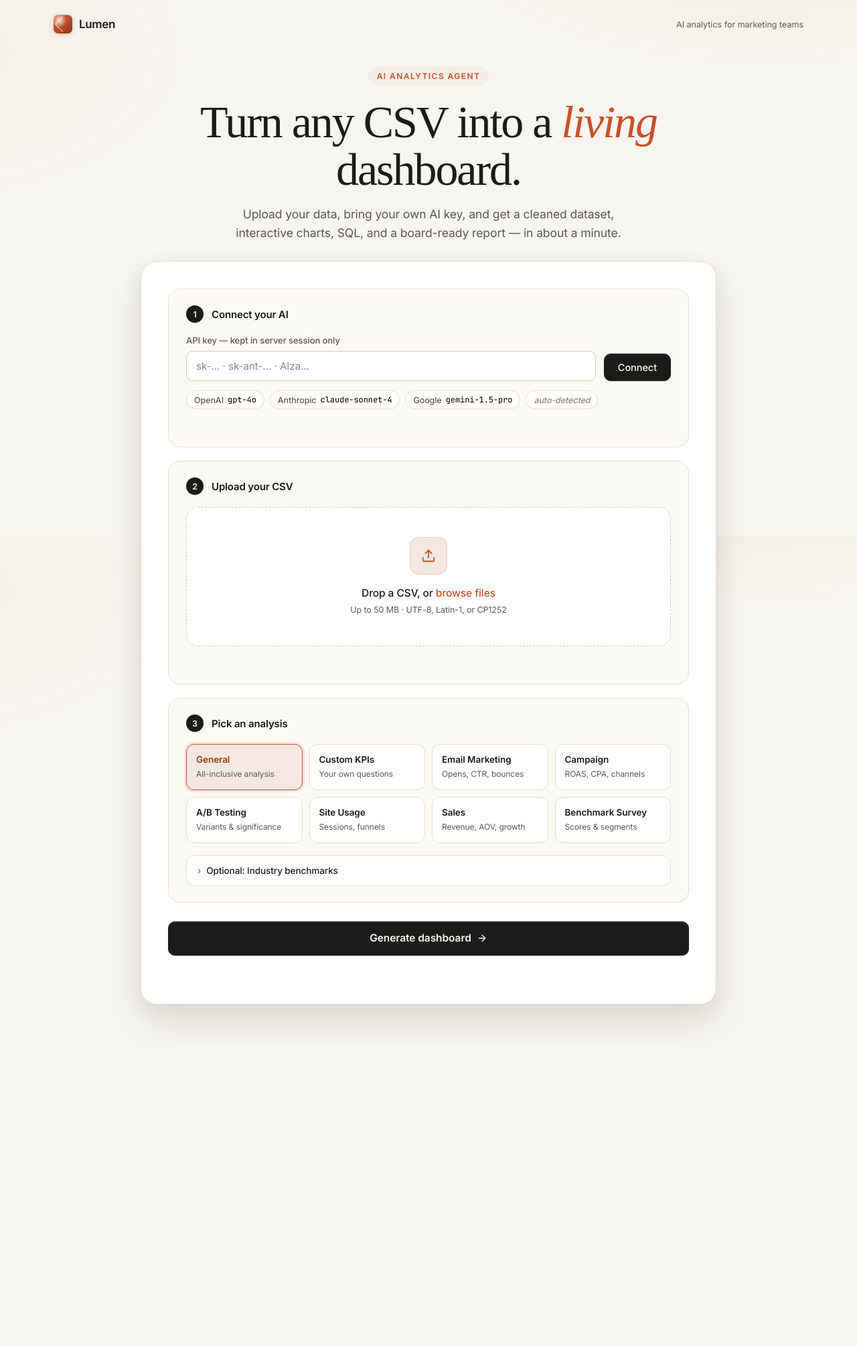
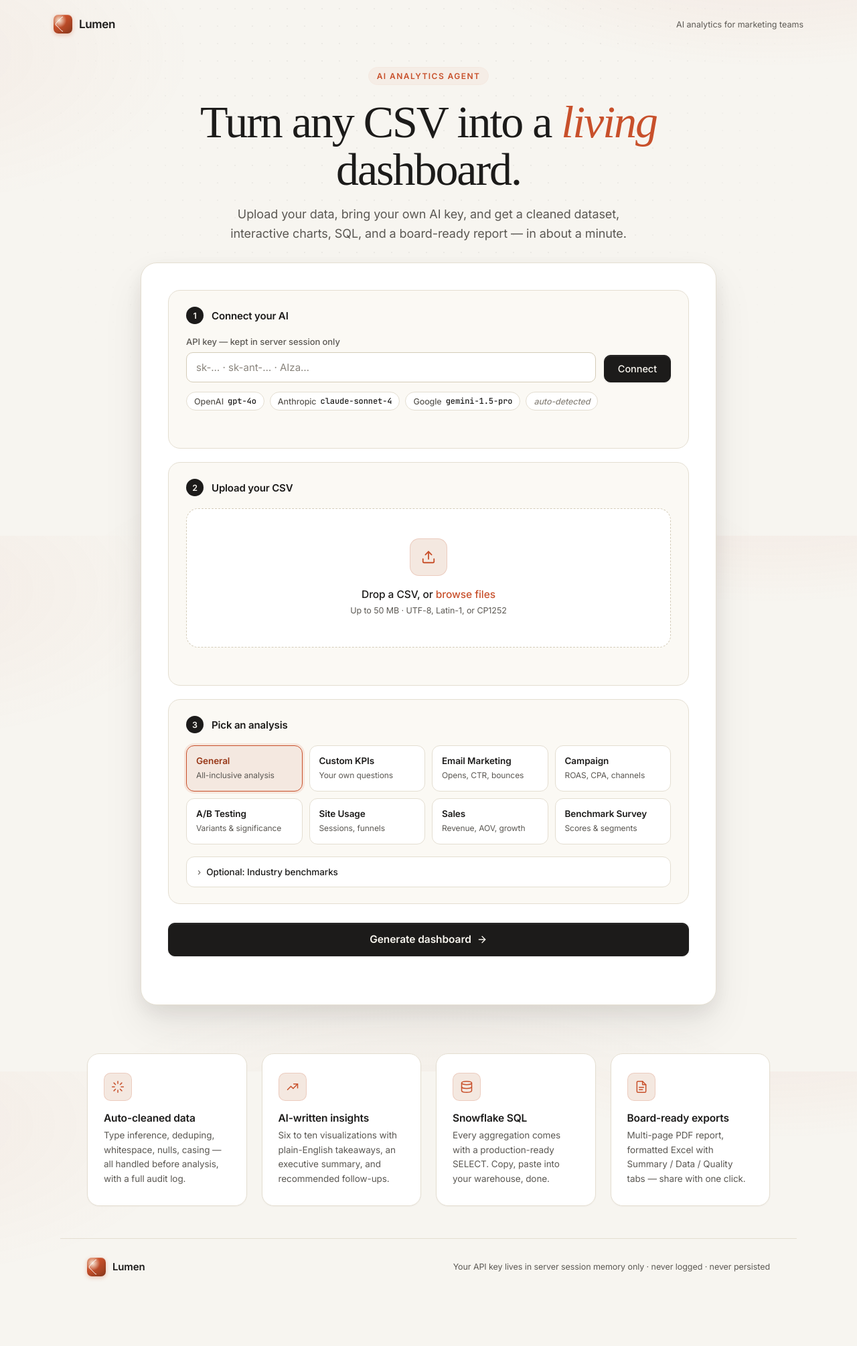
Before and after one commit to joongsukkie/dashboard, a Flask app: page / in a window 1280 px wide. Shown: the whole page at 67% size. Before the commit the page ends 1526 px from the top, so only its background shows below. Run offline with Flask 3, Linux system fonts and the light colour scheme; some libraries are stand-ins or nearby versions; some web fonts are replaced.

Commit message:
Polish landing: feature strip, footer, richer background, refined type

```diff
--- a/static/css/style.css
+++ b/static/css/style.css
@@ -58,10 +58,24 @@ html, body {
 
 body {
   background-image:
-    radial-gradient(900px 420px at 90% -150px, rgba(200, 80, 43, 0.08), transparent 60%),
-    radial-gradient(700px 380px at -10% 10%, rgba(200, 80, 43, 0.04), transparent 60%);
+    radial-gradient(900px 420px at 90% -150px, rgba(200, 80, 43, 0.10), transparent 60%),
+    radial-gradient(700px 380px at -10% 10%, rgba(200, 80, 43, 0.05), transparent 60%),
+    radial-gradient(1000px 500px at 50% 120%, rgba(142, 58, 29, 0.06), transparent 60%);
   background-attachment: fixed;
+  position: relative;
 }
+body::before {
+  content: "";
+  position: fixed; inset: 0;
+  background-image: radial-gradient(rgba(28, 27, 26, 0.05) 1px, transparent 1px);
+  background-size: 26px 26px;
+  background-position: 0 0;
+  pointer-events: none;
+  z-index: 0;
+  mask-image: radial-gradient(ellipse at 50% 20%, black 30%, transparent 70%);
+  -webkit-mask-image: radial-gradient(ellipse at 50% 20%, black 30%, transparent 70%);
+}
+#setup-screen, #dashboard { position: relative; z-index: 1; }
 
 h1, h2, h3, h4 { margin: 0; font-weight: 600; color: var(--ink); letter-spacing: -0.02em; }
 
@@ -211,13 +225,21 @@ textarea { resize: vertical; line-height: 1.6; }
   font-family: var(--font-serif);
 }
 .hero-sub {
-  font-size: 17.5px;
+  font-size: 18px;
   line-height: 1.6;
   color: var(--ink-muted);
   max-width: 620px;
-  margin: 0 auto;
+  margin: 0 auto 28px;
   letter-spacing: -0.005em;
 }
+
+.hero-marks {
+  display: inline-flex; align-items: center; gap: 18px;
+  flex-wrap: wrap; justify-content: center;
+  color: var(--ink-dim); font-size: 13px; font-weight: 500;
+}
+.hero-marks .dot { width: 4px; height: 4px; border-radius: 50%; background: var(--line-strong); }
+.hero-marks b { color: var(--ink); font-weight: 600; }
 
 /* ==========================================================================
    Setup card
@@ -594,8 +616,74 @@ textarea { resize: vertical; line-height: 1.6; }
 
 #outlier-body .table-wrap { max-height: 300px; }
 
+/* ==========================================================================
+   Feature strip + footer (landing)
+   ========================================================================== */
+.feature-strip {
+  max-width: 1100px;
+  margin: 72px auto 40px;
+  padding: 0 40px;
+}
+.feature-strip-inner {
+  display: grid;
+  grid-template-columns: repeat(4, 1fr);
+  gap: 22px;
+}
+.feature {
+  padding: 28px 24px;
+  background: var(--surface);
+  border: 1px solid var(--line);
+  border-radius: var(--radius-lg);
+  transition: transform 0.2s cubic-bezier(0.32, 0.72, 0, 1), box-shadow 0.2s, border-color 0.2s;
+  box-shadow: var(--shadow-sm);
+}
+.feature:hover {
+  transform: translateY(-3px);
+  box-shadow: var(--shadow);
+  border-color: var(--line-strong);
+}
+.feature-icon {
+  width: 42px; height: 42px; border-radius: 10px;
+  display: inline-flex; align-items: center; justify-content: center;
+  color: var(--accent);
+  background: var(--accent-soft);
+  border: 1px solid rgba(200, 80, 43, 0.18);
+  margin-bottom: 16px;
+}
+.feature h3 {
+  font-size: 15.5px;
+  font-weight: 600;
+  color: var(--ink);
+  margin-bottom: 6px;
+  letter-spacing: -0.01em;
+}
+.feature p {
+  font-size: 13.5px;
+  line-height: 1.6;
+  color: var(--ink-muted);
+  margin: 0;
+}
+
+.site-footer {
+  max-width: 1100px;
+  margin: 48px auto 0;
+  padding: 28px 40px 40px;
+  border-top: 1px solid var(--line);
+}
+.footer-inner {
+  display: flex; justify-content: space-between; align-items: center;
+  gap: 18px; flex-wrap: wrap;
+}
+.footer-brand {
+  display: flex; align-items: center; gap: 10px;
+  font-weight: 600; color: var(--ink); letter-spacing: -0.01em;
+}
+
 /* Responsive */
 @media (max-width: 960px) {
+  .feature-strip { padding: 0 24px; margin-top: 52px; }
+  .feature-strip-inner { grid-template-columns: repeat(2, 1fr); gap: 14px; }
+  .site-footer { padding: 24px; }
   .site-nav { padding: 18px 24px; }
   .hero { padding: 0 24px; margin-top: 18px; }
   .setup-card { padding: 24px; border-radius: var(--radius-lg); }
@@ -609,6 +697,7 @@ textarea { resize: vertical; line-height: 1.6; }
 }
 @media (max-width: 600px) {
   .mode-grid { grid-template-columns: 1fr; }
+  .feature-strip-inner { grid-template-columns: 1fr; }
   .hero-title { font-size: 36px; }
   .hero-sub { font-size: 15.5px; }
 }
--- a/templates/index.html
+++ b/templates/index.html
@@ -105,11 +105,57 @@
 
     <!-- Progress -->
     <div id="progress" class="progress-wrap hidden">
-      <div class="progress-step" data-step="1">● Cleaning data</div>
-      <div class="progress-step" data-step="2">● Sending to AI</div>
-      <div class="progress-step" data-step="3">● Rendering dashboard</div>
+      <div class="progress-step" data-step="1">Cleaning data</div>
+      <div class="progress-step" data-step="2">Sending to AI</div>
+      <div class="progress-step" data-step="3">Rendering dashboard</div>
     </div>
   </div>
+
+  <!-- Feature strip -->
+  <div class="feature-strip">
+    <div class="feature-strip-inner">
+      <div class="feature">
+        <div class="feature-icon">
+          <svg width="20" height="20" viewBox="0 0 24 24" fill="none" stroke="currentColor" stroke-width="1.8" stroke-linecap="round" stroke-linejoin="round"><path d="M12 2v4M12 18v4M4.93 4.93l2.83 2.83M16.24 16.24l2.83 2.83M2 12h4M18 12h4M4.93 19.07l2.83-2.83M16.24 7.76l2.83-2.83"/></svg>
+        </div>
+        <h3>Auto-cleaned data</h3>
+        <p>Type inference, deduping, whitespace, nulls, casing — all handled before analysis, with a full audit log.</p>
+      </div>
+      <div class="feature">
+        <div class="feature-icon">
+          <svg width="20" height="20" viewBox="0 0 24 24" fill="none" stroke="currentColor" stroke-width="1.8" stroke-linecap="round" stroke-linejoin="round"><polyline points="3 17 9 11 13 15 21 7"/><polyline points="14 7 21 7 21 14"/></svg>
+        </div>
+        <h3>AI-written insights</h3>
+        <p>Six to ten visualizations with plain-English takeaways, an executive summary, and recommended follow-ups.</p>
+      </div>
+      <div class="feature">
+        <div class="feature-icon">
+          <svg width="20" height="20" viewBox="0 0 24 24" fill="none" stroke="currentColor" stroke-width="1.8" stroke-linecap="round" stroke-linejoin="round"><ellipse cx="12" cy="5" rx="9" ry="3"/><path d="M3 5v14c0 1.66 4 3 9 3s9-1.34 9-3V5"/><path d="M3 12c0 1.66 4 3 9 3s9-1.34 9-3"/></svg>
+        </div>
+        <h3>Snowflake SQL</h3>
+        <p>Every aggregation comes with a production-ready SELECT. Copy, paste into your warehouse, done.</p>
+      </div>
+      <div class="feature">
+        <div class="feature-icon">
+          <svg width="20" height="20" viewBox="0 0 24 24" fill="none" stroke="currentColor" stroke-width="1.8" stroke-linecap="round" stroke-linejoin="round"><path d="M14 2H6a2 2 0 0 0-2 2v16a2 2 0 0 0 2 2h12a2 2 0 0 0 2-2V8z"/><polyline points="14 2 14 8 20 8"/><line x1="8" y1="13" x2="16" y2="13"/><line x1="8" y1="17" x2="14" y2="17"/></svg>
+        </div>
+        <h3>Board-ready exports</h3>
+        <p>Multi-page PDF report, formatted Excel with Summary / Data / Quality tabs — share with one click.</p>
+      </div>
+    </div>
+  </div>
+
+  <footer class="site-footer">
+    <div class="footer-inner">
+      <div class="footer-brand">
+        <div class="brand-mark small"></div>
+        <span>Lumen</span>
+      </div>
+      <div class="footer-meta muted small">
+        Your API key lives in server session memory only · never logged · never persisted
+      </div>
+    </div>
+  </footer>
 </section>
 
 
```
